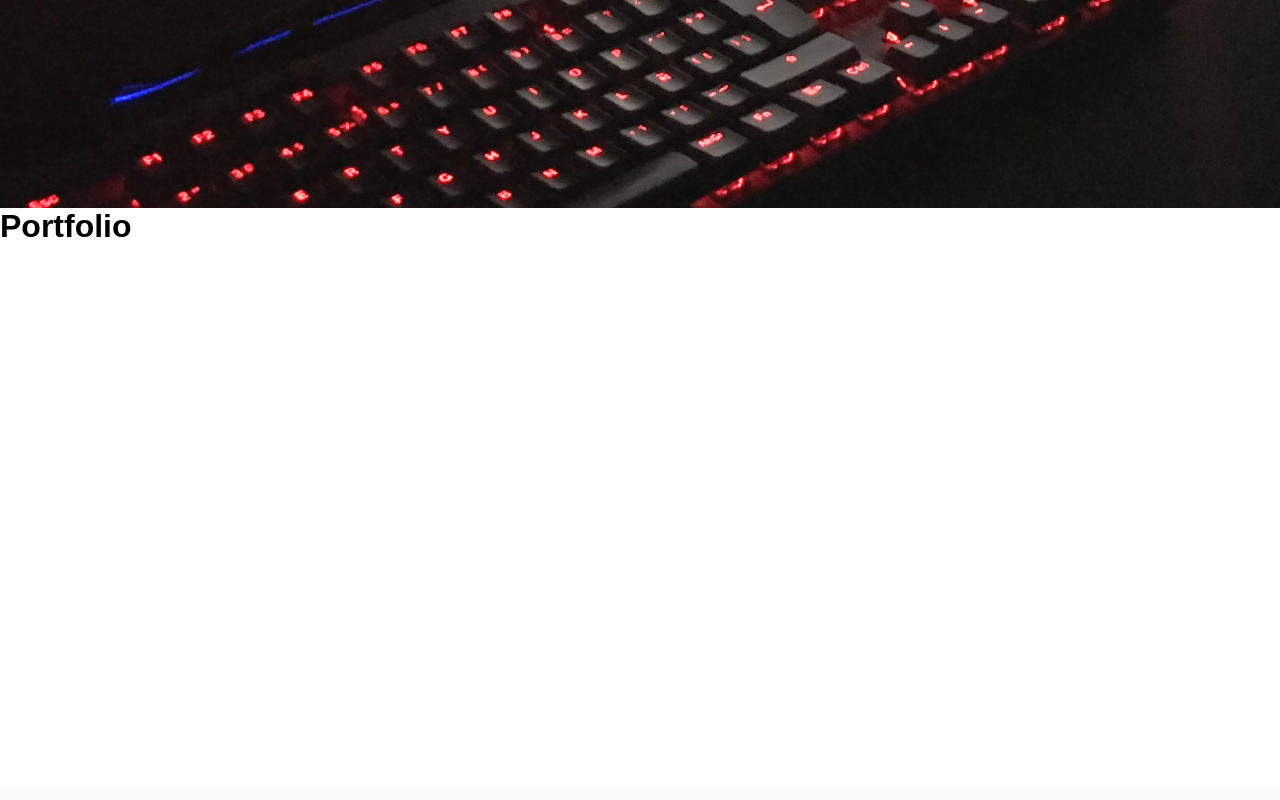
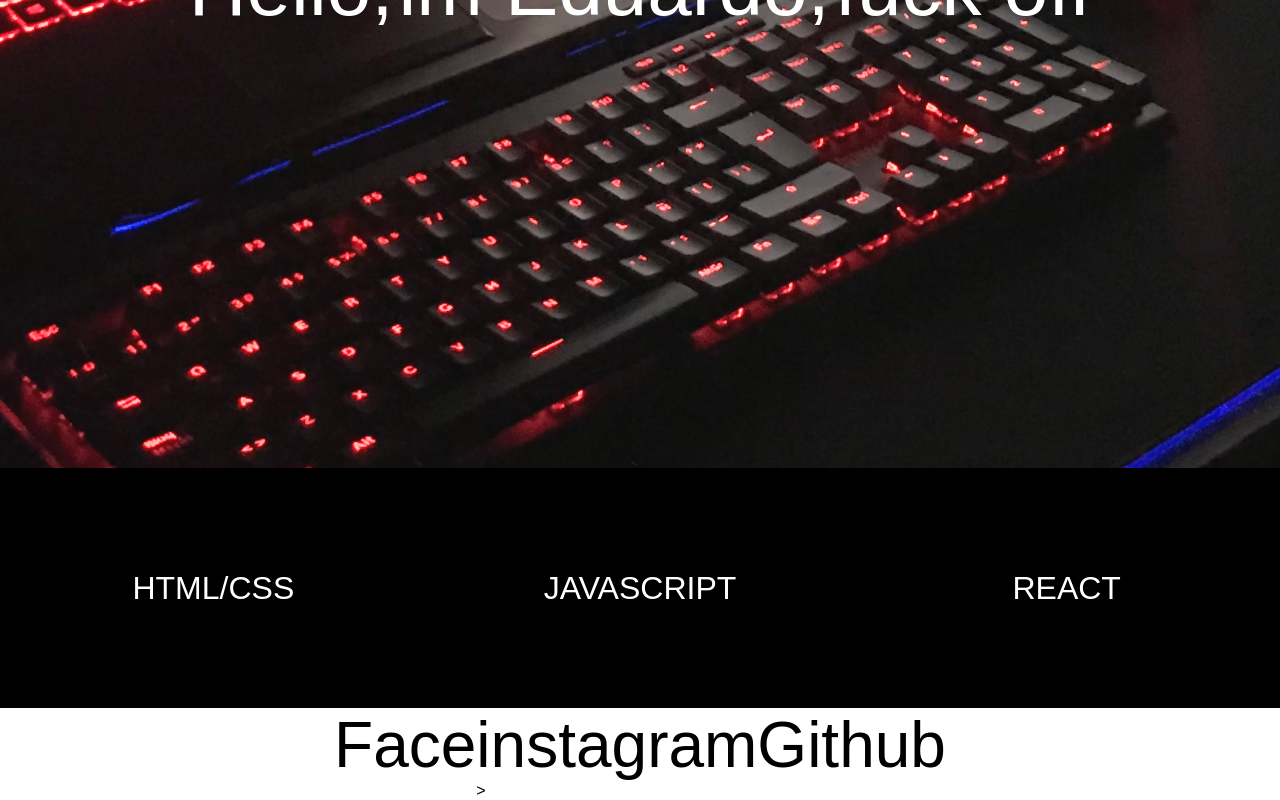
Before and after one commit to EdRafCas/Portfolio_SinglePage_react, a React (Create React App) app: page / in a window 1280 px wide. Shown: the part 492-1292 px from the top of the page. Built offline with nearby package versions, Linux system fonts and the light colour scheme.

Commit message:
portfolio day 3

```diff
--- a/src/Components/Header.js
+++ b/src/Components/Header.js
@@ -4,8 +4,7 @@ import DesktopImage from './../img/desktop_blue.jpg'
 
 
 const ImageContainer = styled.div`
-
-      height:43.75rem; /* 700px */
+      height:60rem; /* 700px */
       position:relative;
       display:flex;
       flex-direction:column;
--- /dev/null
+++ b/src/Components/LanguagesBar.js
@@ -0,0 +1,36 @@
+import React from 'react';
+import styled from 'styled-components';
+
+const LanguagesContainer= styled.div`
+      width:100%;
+      display: grid;
+      grid-template-columns: repeat(1, 1fr 1fr 1fr);
+      height:15rem;
+      background:#000;
+`
+
+const SampleLanguage=styled.div`
+      height:100%;
+      color:#fff;
+      display:flex;
+      flex-direction:column;
+      justify-content:center;
+      p{
+           font-size:2rem;
+           text-align:center;
+      }
+
+`
+
+
+const LanguagesBar = () => {
+      return (
+            <LanguagesContainer>
+                  <SampleLanguage><p>HTML/CSS</p></SampleLanguage>
+                  <SampleLanguage><p>JAVASCRIPT</p></SampleLanguage>
+                  <SampleLanguage><p>REACT</p></SampleLanguage>
+            </LanguagesContainer>
+       );
+}
+
+export default LanguagesBar;
--- /dev/null
+++ b/src/Components/SocialNetworkBar.js
@@ -0,0 +1,26 @@
+import React from 'react';
+import styled from 'styled-components';
+
+const SocialNetworks=styled.div`
+      width:100%;
+      background:#fff;
+      display:flex;
+      flex-direction:row;
+      justify-content:center;
+      p{
+            font-size:4rem;
+            color:#000
+      }
+`
+
+const SocialNetworkBar = () => {
+      return (
+            <SocialNetworks>
+                 <div><p>Face</p></div>
+                 <div><p>instagram</p>></div>
+                 <div><p>Github</p></div>
+            </SocialNetworks>
+       );
+}
+
+export default SocialNetworkBar;
--- a/src/index.js
+++ b/src/index.js
@@ -1,15 +1,18 @@
 import React from 'react';
 import ReactDOM from 'react-dom';
 import './index.css';
-import App from './App';
+
 import Container from './Components/Container';
 import Header from './Components/Header';
+import LanguagesBar from './Components/LanguagesBar';
+import SocialNetworkBar from './Components/SocialNetworkBar';
 
 const Index = () => {
   return (
     <Container>
       <Header/>
-      <App/>
+      <LanguagesBar/>
+      <SocialNetworkBar/>
     </Container>
 
    );
```
